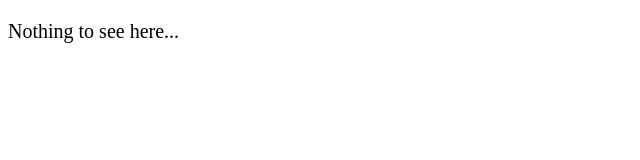
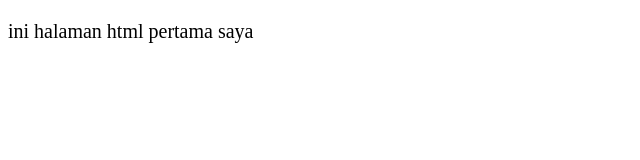
Before and after one commit to Ajid28/Pertama, a plain HTML site: page index.html in a window 1280 px wide. Shown: the whole page, without its empty margins (0-640 px from the left). Drawn offline with Linux system fonts and the light colour scheme.

Commit message:
ini halam pertama saya

```diff
--- a/index.html
+++ b/index.html
@@ -15,7 +15,7 @@
 </head>
 
 <body>
-  <p>Nothing to see here...</p>
+  <p>ini halaman html pertama saya</p>
   <!-- Project -->
   <script src="main.js"></script>
 </body>
```
